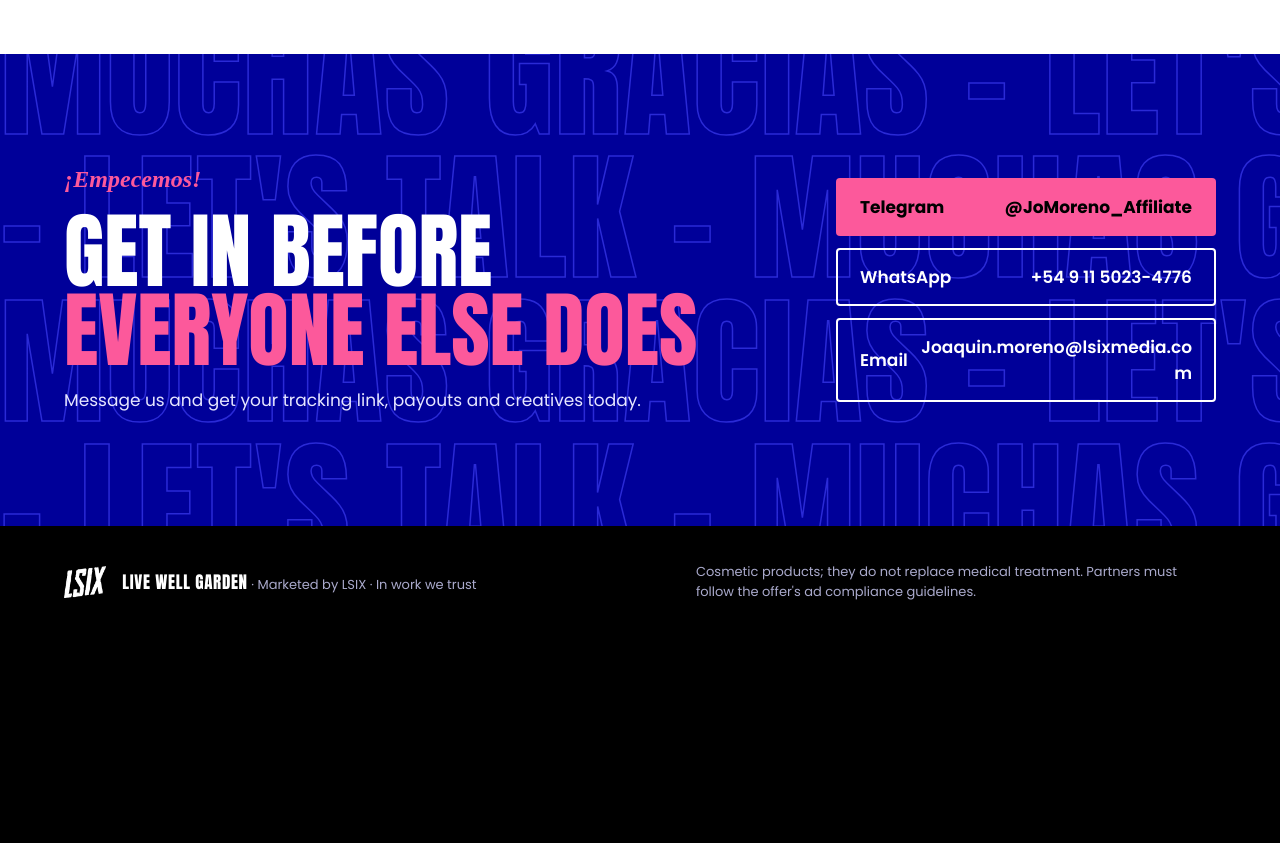
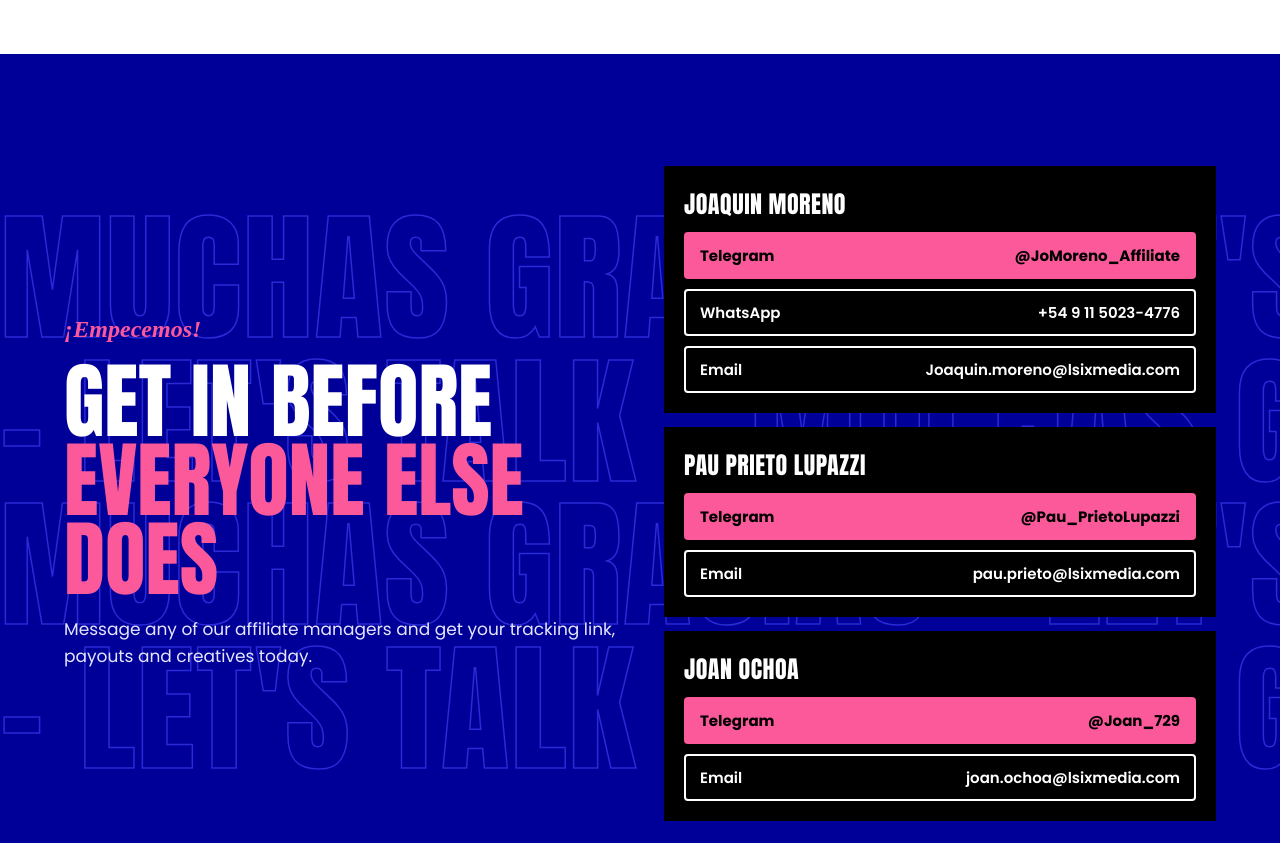
Before and after one commit to joaquinmoreno-ship-it/livewellgarden, a plain HTML site: page index.html in a window 1280 px wide. Shown: the part 7177-8020 px from the top of the page. Before the commit the page ends 7815 px from the top, so only its background shows below. Drawn offline with Linux system fonts and the light colour scheme; a web font is replaced by a local one.

Commit message:
Update index.html

```diff
--- a/index.html
+++ b/index.html
@@ -7,7 +7,7 @@
 <meta name="description" content="New nutra straight-sale offers in Mexico from Live Well Garden, marketed by LSIX. $85–$100 CPA, S2S postback, dedicated team. USA launching Q4 2026.">
 <meta property="og:title" content="Live Well Garden by LSIX — Fresh offers. Untouched traffic.">
 <meta property="og:description" content="New nutra SS offers in Mexico. $85–$100 CPA. USA launching Q4 2026.">
-<meta property="og:image" content="ritual.jpg">
+<meta property="og:image" content="https://joaquinmoreno-ship-it.github.io/livewellgarden/ritual.jpg">
 <meta property="og:type" content="website">
 <link rel="icon" type="image/png" href="lsix-logo.png">
 <link rel="preconnect" href="https://fonts.googleapis.com">
@@ -349,12 +349,25 @@ a{color:#FC599B}a:hover{color:#FFFFFF}
 <div style="flex: 1 1 440px; min-width: 0; display: flex; flex-direction: column; gap: 18px">
 <span style="font-family: 'Playfair Display', serif; font-style: italic; font-weight: 800; font-size: 24px; color: #FC599B">¡Empecemos!</span>
 <h2 style="margin: 0; font-family: 'Anton', sans-serif; font-weight: 400; font-size: clamp(48px, 6.5vw, 92px); line-height: 0.95; text-transform: uppercase">Get in before<br><span style="color: #FC599B">everyone else does</span></h2>
-<p style="margin: 0; font-size: 17px; line-height: 1.6; color: #E6E6FF">Message us and get your tracking link, payouts and creatives today.</p>
+<p style="margin: 0; font-size: 17px; line-height: 1.6; color: #E6E6FF">Message any of our affiliate managers and get your tracking link, payouts and creatives today.</p>
 </div>
-<div style="flex: 0 1 380px; min-width: 0; display: flex; flex-direction: column; gap: 12px">
-<a href="https://t.me/JoMoreno_Affiliate" style="background: #FC599B; color: #000000; text-decoration: none; font-weight: 700; font-size: 17px; padding: 16px 24px; border-radius: 4px; min-height: 44px; box-sizing: border-box; display: flex; justify-content: space-between; align-items: center; gap: 12px"><span>Telegram</span><span>@JoMoreno_Affiliate</span></a>
-<a href="https://wa.me/5491150234776" style="border: 2px solid #FFFFFF; color: #FFFFFF; text-decoration: none; font-weight: 600; font-size: 17px; padding: 14px 22px; border-radius: 4px; min-height: 44px; box-sizing: border-box; display: flex; justify-content: space-between; align-items: center; gap: 12px"><span>WhatsApp</span><span>+54 9 11 5023-4776</span></a>
-<a href="mailto:Joaquin.moreno@lsixmedia.com" style="border: 2px solid #FFFFFF; color: #FFFFFF; text-decoration: none; font-weight: 600; font-size: 17px; padding: 14px 22px; border-radius: 4px; min-height: 44px; box-sizing: border-box; display: flex; justify-content: space-between; align-items: center; gap: 12px"><span>Email</span><span style="overflow-wrap: anywhere; text-align: right">Joaquin.moreno@lsixmedia.com</span></a>
+<div style="flex: 1 1 440px; min-width: 0; display: flex; flex-direction: column; gap: 14px">
+<div style="background: #000000; padding: 20px; display: flex; flex-direction: column; gap: 10px">
+<span style="font-family: 'Anton', sans-serif; font-size: 24px; letter-spacing: 0.02em; text-transform: uppercase">Joaquin Moreno</span>
+<a href="https://t.me/JoMoreno_Affiliate" style="background: #FC599B; color: #000000; text-decoration: none; font-weight: 700; font-size: 15px; padding: 12px 16px; border-radius: 4px; min-height: 44px; box-sizing: border-box; display: flex; justify-content: space-between; align-items: center; gap: 12px"><span>Telegram</span><span>@JoMoreno_Affiliate</span></a>
+<a href="https://wa.me/5491150234776" style="border: 2px solid #FFFFFF; color: #FFFFFF; text-decoration: none; font-weight: 600; font-size: 15px; padding: 10px 14px; border-radius: 4px; min-height: 44px; box-sizing: border-box; display: flex; justify-content: space-between; align-items: center; gap: 12px"><span>WhatsApp</span><span>+54 9 11 5023-4776</span></a>
+<a href="mailto:Joaquin.moreno@lsixmedia.com" style="border: 2px solid #FFFFFF; color: #FFFFFF; text-decoration: none; font-weight: 600; font-size: 15px; padding: 10px 14px; border-radius: 4px; min-height: 44px; box-sizing: border-box; display: flex; justify-content: space-between; align-items: center; gap: 12px"><span>Email</span><span style="overflow-wrap: anywhere; text-align: right">Joaquin.moreno@lsixmedia.com</span></a>
+</div>
+<div style="background: #000000; padding: 20px; display: flex; flex-direction: column; gap: 10px">
+<span style="font-family: 'Anton', sans-serif; font-size: 24px; letter-spacing: 0.02em; text-transform: uppercase">Pau Prieto Lupazzi</span>
+<a href="https://t.me/Pau_PrietoLupazzi" style="background: #FC599B; color: #000000; text-decoration: none; font-weight: 700; font-size: 15px; padding: 12px 16px; border-radius: 4px; min-height: 44px; box-sizing: border-box; display: flex; justify-content: space-between; align-items: center; gap: 12px"><span>Telegram</span><span>@Pau_PrietoLupazzi</span></a>
+<a href="mailto:pau.prieto@lsixmedia.com" style="border: 2px solid #FFFFFF; color: #FFFFFF; text-decoration: none; font-weight: 600; font-size: 15px; padding: 10px 14px; border-radius: 4px; min-height: 44px; box-sizing: border-box; display: flex; justify-content: space-between; align-items: center; gap: 12px"><span>Email</span><span style="overflow-wrap: anywhere; text-align: right">pau.prieto@lsixmedia.com</span></a>
+</div>
+<div style="background: #000000; padding: 20px; display: flex; flex-direction: column; gap: 10px">
+<span style="font-family: 'Anton', sans-serif; font-size: 24px; letter-spacing: 0.02em; text-transform: uppercase">Joan Ochoa</span>
+<a href="https://t.me/Joan_729" style="background: #FC599B; color: #000000; text-decoration: none; font-weight: 700; font-size: 15px; padding: 12px 16px; border-radius: 4px; min-height: 44px; box-sizing: border-box; display: flex; justify-content: space-between; align-items: center; gap: 12px"><span>Telegram</span><span>@Joan_729</span></a>
+<a href="mailto:joan.ochoa@lsixmedia.com" style="border: 2px solid #FFFFFF; color: #FFFFFF; text-decoration: none; font-weight: 600; font-size: 15px; padding: 10px 14px; border-radius: 4px; min-height: 44px; box-sizing: border-box; display: flex; justify-content: space-between; align-items: center; gap: 12px"><span>Email</span><span style="overflow-wrap: anywhere; text-align: right">joan.ochoa@lsixmedia.com</span></a>
+</div>
 </div>
 </div>
 </section>
```
